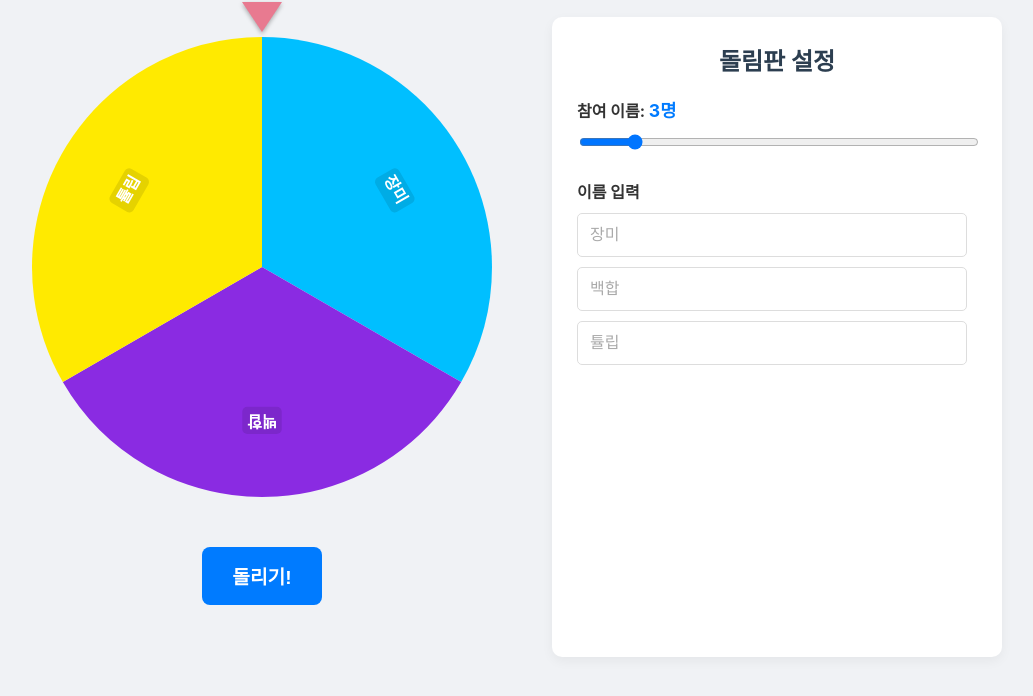
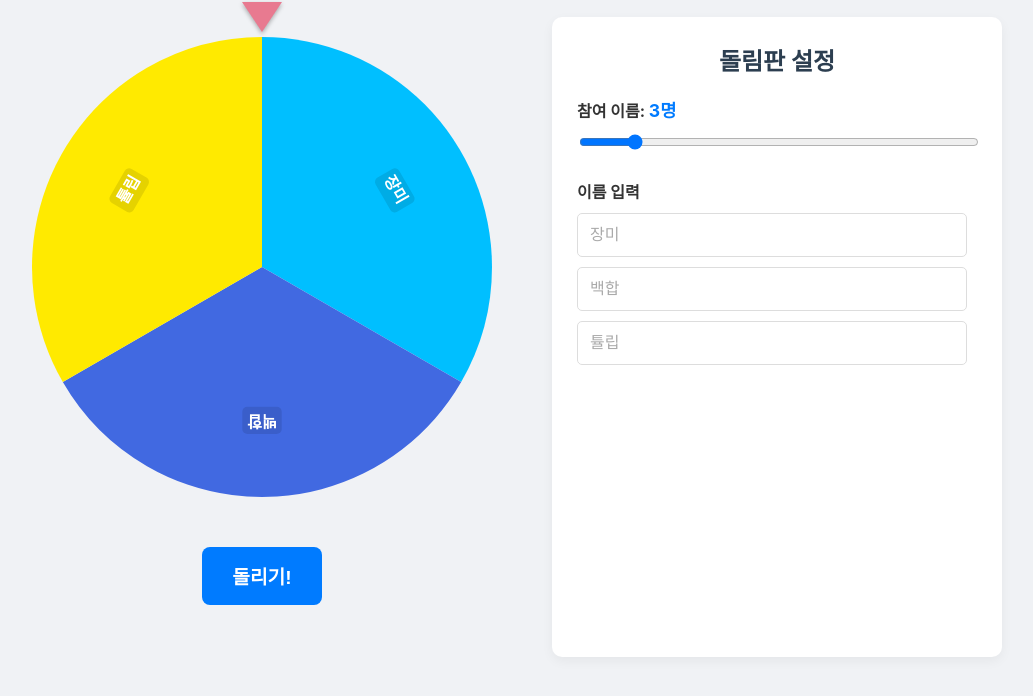
Before and after one commit to jiyul-me/miniweb-roulette, a plain HTML site: page index.html in a window 1280 px wide. Shown: the part 116-812 px from the top of the page, without its empty margins (133-1166 px from the left). Drawn offline with Linux system fonts and the light colour scheme.

Commit message:
chage roulette color

```diff
--- a/index.html
+++ b/index.html
@@ -253,7 +253,7 @@
 
             // 룰렛 색상
             const colors = [
-                '#00BFFF', '#8A2BE2', '#FFEA00', '#8BD346', '#4169E1',
+                '#00BFFF', '#4169E1', '#FFEA00', '#8BD346', '#8A2BE2',
                 '#FFB627', '#FF69B4', '#A020F0', '#FF1493', '#FF6F61'
             ];
 
```
